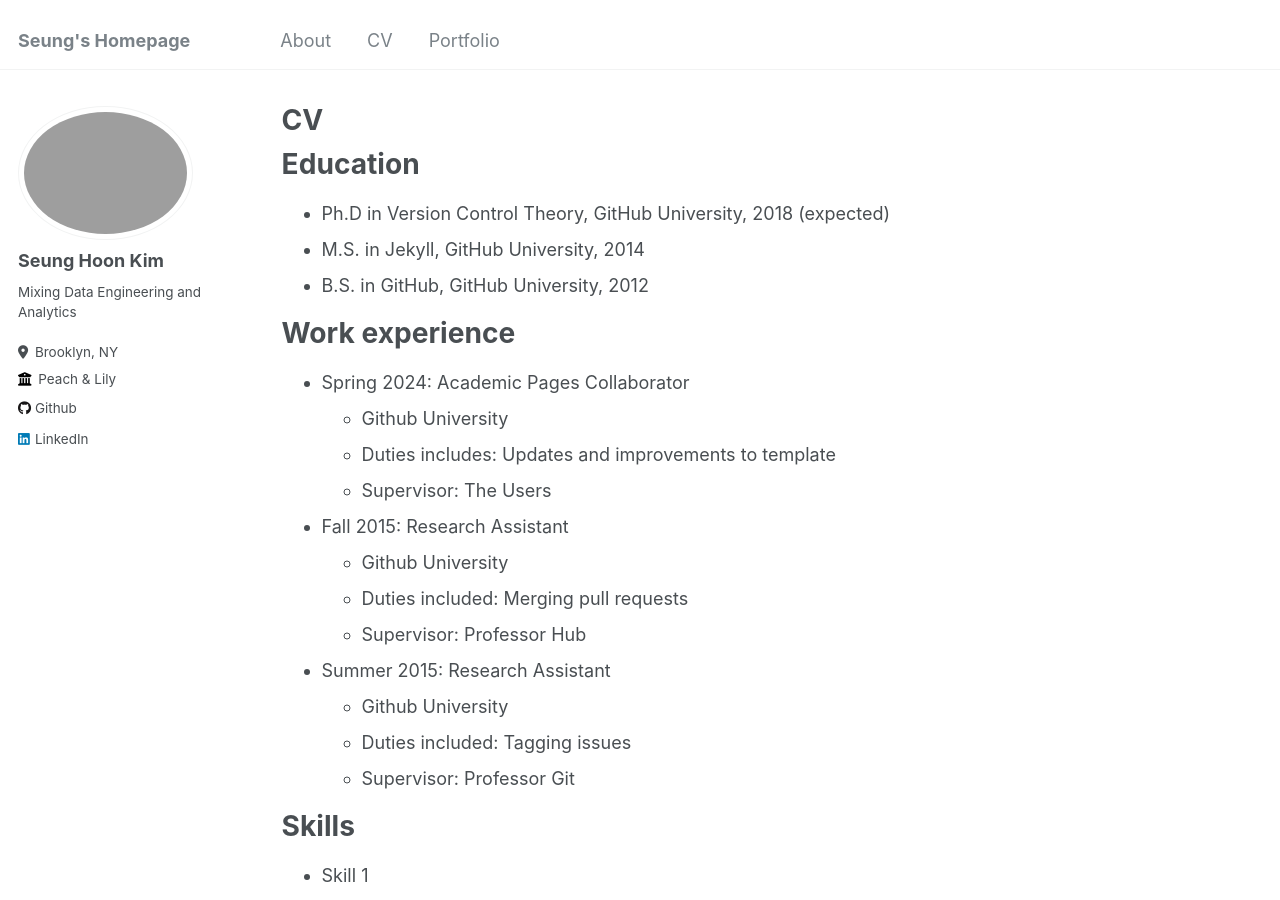
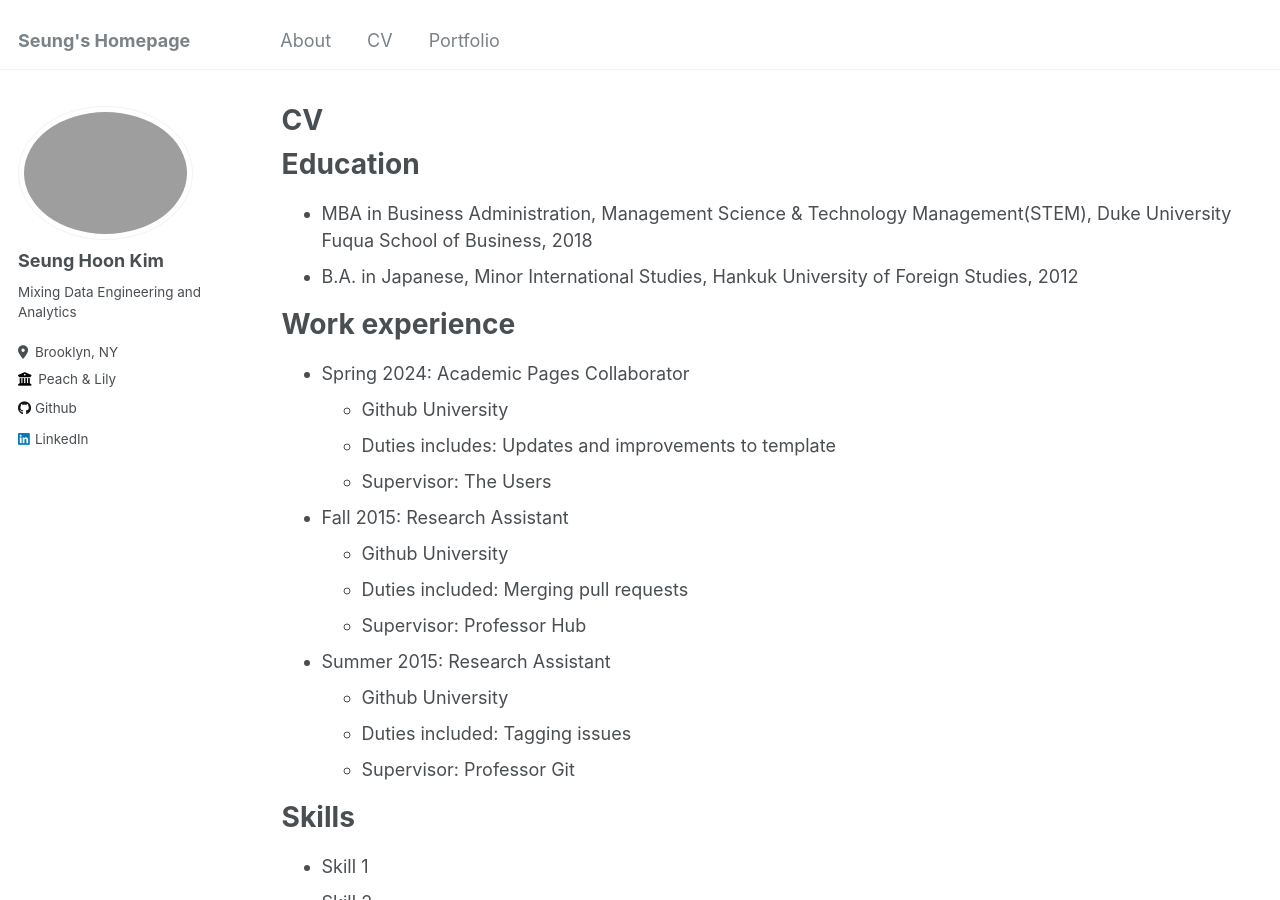
Before and after one commit to seunghoonkim1/seunghoonkim1.github.io, a Jekyll site: the page built from _pages/cv.md, in a window 1280 px wide and 900 px high. Built offline with Jekyll 4.4.1, drawn with Linux system fonts in a browser that asks for light colours.

Commit message:
added education

```diff
--- a/_pages/cv.md
+++ b/_pages/cv.md
@@ -11,9 +11,8 @@ redirect_from:
 
 Education
 ======
-* Ph.D in Version Control Theory, GitHub University, 2018 (expected)
-* M.S. in Jekyll, GitHub University, 2014
-* B.S. in GitHub, GitHub University, 2012
+* MBA in Business Administration, Management Science & Technology Management(STEM), Duke University Fuqua School of Business, 2018
+* B.A. in Japanese, Minor International Studies, Hankuk University of Foreign Studies, 2012
 
 Work experience
 ======
```
Also changed, not shown: _pages/about.md (+1 -1 lines), _pages/aboutme.md (+1 -1 lines).
